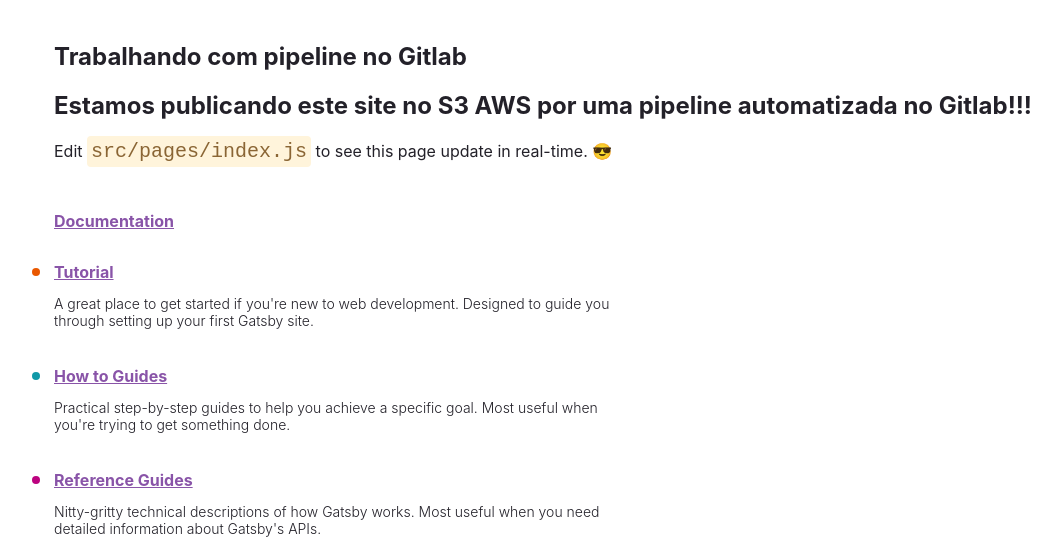
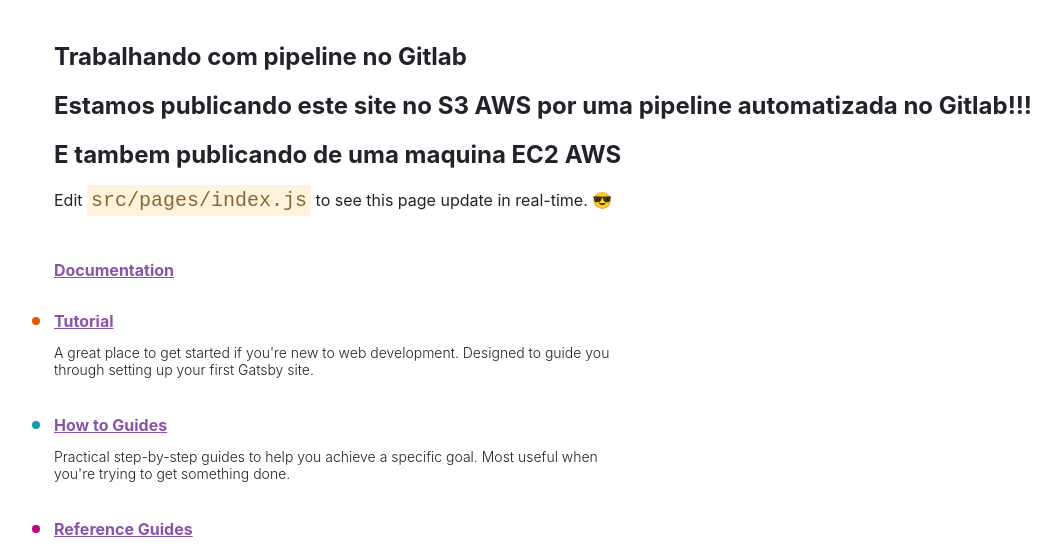
Before and after one commit to xandesueiro/trilhalab-website, a Gatsby site: page / in a window 1280 px wide. Shown: the part 243-792 px from the top of the page, without its empty margins (50-1111 px from the left). Built offline with nearby package versions, Linux system fonts and the light colour scheme; Gatsby itself is replaced by a stand-in of ours.

Commit message:
publicando de uma maquina EC2

```diff
--- a/src/pages/index.js
+++ b/src/pages/index.js
@@ -140,6 +140,7 @@ const IndexPage = () => {
       </h1>
       <h2>Trabalhando com pipeline no Gitlab</h2>
       <h2>Estamos publicando este site no S3 AWS por uma pipeline automatizada no Gitlab!!!</h2>
+      <h2>E tambem publicando de uma maquina EC2 AWS</h2>
       <p style={paragraphStyles}>
         Edit <code style={codeStyles}>src/pages/index.js</code> to see this page
         update in real-time.{" "}
```
